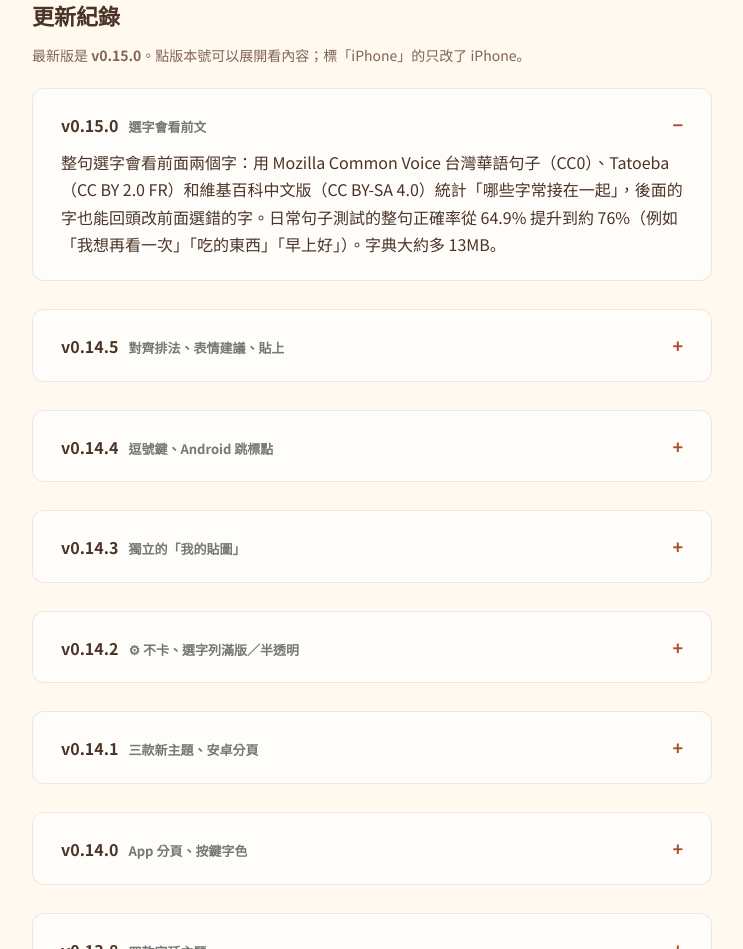
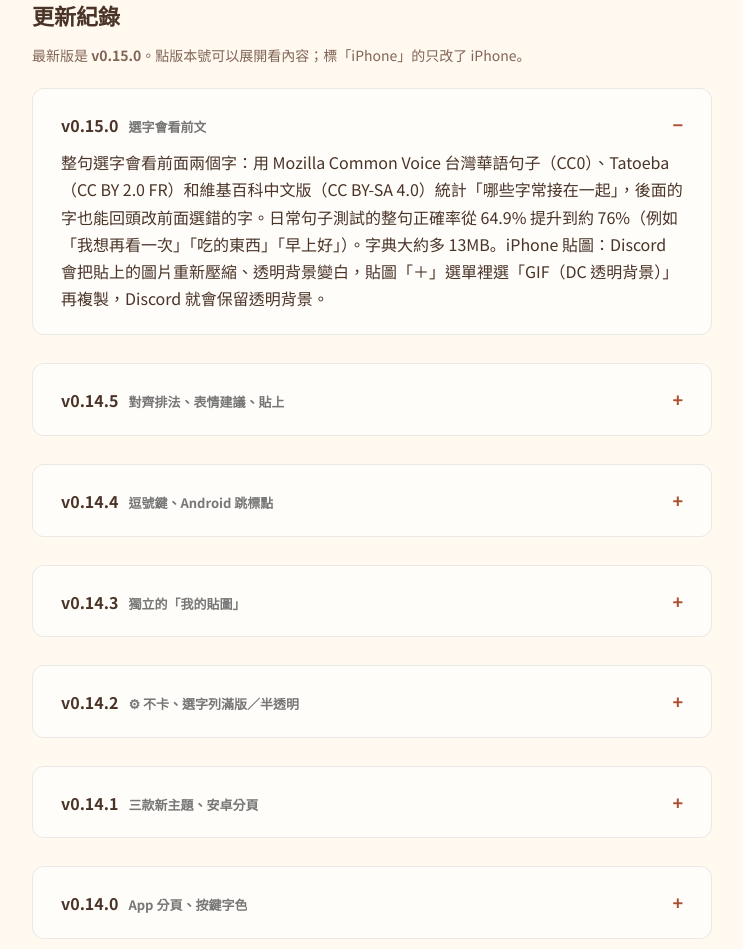
Before and after one commit to z3332111-cloud/nuonuo-keyboard, a plain HTML site: page index.html in a window 1280 px wide. Shown: the part 9947-10896 px from the top of the page, without its empty margins (268-1011 px from the left). Drawn offline with Linux system fonts and the light colour scheme; no server answers.

Commit message:
更新安裝網站

```diff
--- a/index.html
+++ b/index.html
@@ -571,7 +571,7 @@
   <section class="changelog" id="changelog" aria-labelledby="changelog-heading">
     <h2 id="changelog-heading">更新紀錄</h2>
     <p class="note">最新版是 <b>v0.15.0</b>。點版本號可以展開看內容；標「iPhone」的只改了 iPhone。</p>
-      <details class="log-item" open><summary><b>v0.15.0</b><span>選字會看前文</span></summary><p>整句選字會看前面兩個字：用 Mozilla Common Voice 台灣華語句子（CC0）、Tatoeba（CC BY 2.0 FR）和維基百科中文版（CC BY-SA 4.0）統計「哪些字常接在一起」，後面的字也能回頭改前面選錯的字。日常句子測試的整句正確率從 64.9% 提升到約 76%（例如「我想再看一次」「吃的東西」「早上好」）。字典大約多 13MB。</p></details>
+      <details class="log-item" open><summary><b>v0.15.0</b><span>選字會看前文</span></summary><p>整句選字會看前面兩個字：用 Mozilla Common Voice 台灣華語句子（CC0）、Tatoeba（CC BY 2.0 FR）和維基百科中文版（CC BY-SA 4.0）統計「哪些字常接在一起」，後面的字也能回頭改前面選錯的字。日常句子測試的整句正確率從 64.9% 提升到約 76%（例如「我想再看一次」「吃的東西」「早上好」）。字典大約多 13MB。iPhone 貼圖：Discord 會把貼上的圖片重新壓縮、透明背景變白，貼圖「＋」選單裡選「GIF（DC 透明背景）」再複製，Discord 就會保留透明背景。</p></details>
       <details class="log-item"><summary><b>v0.14.5</b><span>對齊排法、表情建議、貼上</span></summary><p>注音多了「對齊」排法：跟 iPhone 內建注音一樣四排上下對齊，按住 ㄢ 打出 ㄦ（⚙「輸入法」選排法）。中文也能快速按兩下空白打出「。」。打完「開心」「謝謝」「晚安」這類詞，選字列會推薦表情符號。剛複製了文字，打開鍵盤時選字列會出現「📋 貼上」，點一下就貼上。連續按刪除時手指偏到旁邊的鍵也當成刪除，不會不小心打出字。</p></details>
       <details class="log-item"><summary><b>v0.14.4</b><span>逗號鍵、Android 跳標點</span></summary><p>注音鍵盤的空白鍵旁邊多了逗號鍵：點一下打「，」，按住可以滑過去選「。？！、…」。Android 打完字後，選字列也會像 iPhone 一樣主動跳出標點（問句會把「？」排第一個），標點多了頓號「、」。「ㄉㄨㄟㄇㄚ」第一個改成「對嗎」，也補上「有嗎、會嗎、在嗎、行嗎、沒有嗎、不是嗎、怎麼了嗎、我呢、對喔、真的喔」。</p></details>
       <details class="log-item"><summary><b>v0.14.3</b><span>獨立的「我的貼圖」</span></summary><p>iPhone：工具列多了 🖼「我的貼圖」，表符 ⭐ 和顏文字「我的」裡不再重複放貼圖。新增貼圖不用再從相簿：在網頁、LINE、Discord、相簿長按圖片「拷貝」就能貼上（只複製到圖片網址也會自動下載）。可以選「貼上並去掉純色背景」，白底、黑底或任何單一顏色的背景會自動去掉。貼出去的貼圖改用原圖重新縮，不再糊糊的；大小可以選小（以前的大小）／中／大。鍵盤突然跳回原本的鍵盤時，會在下次打開提醒，⚙「其他」可以「複製當掉紀錄」（只記動作和記憶體，不記打的字）；空白鍵 GIF 改用比較省記憶體的方式播放。</p></details>
```
